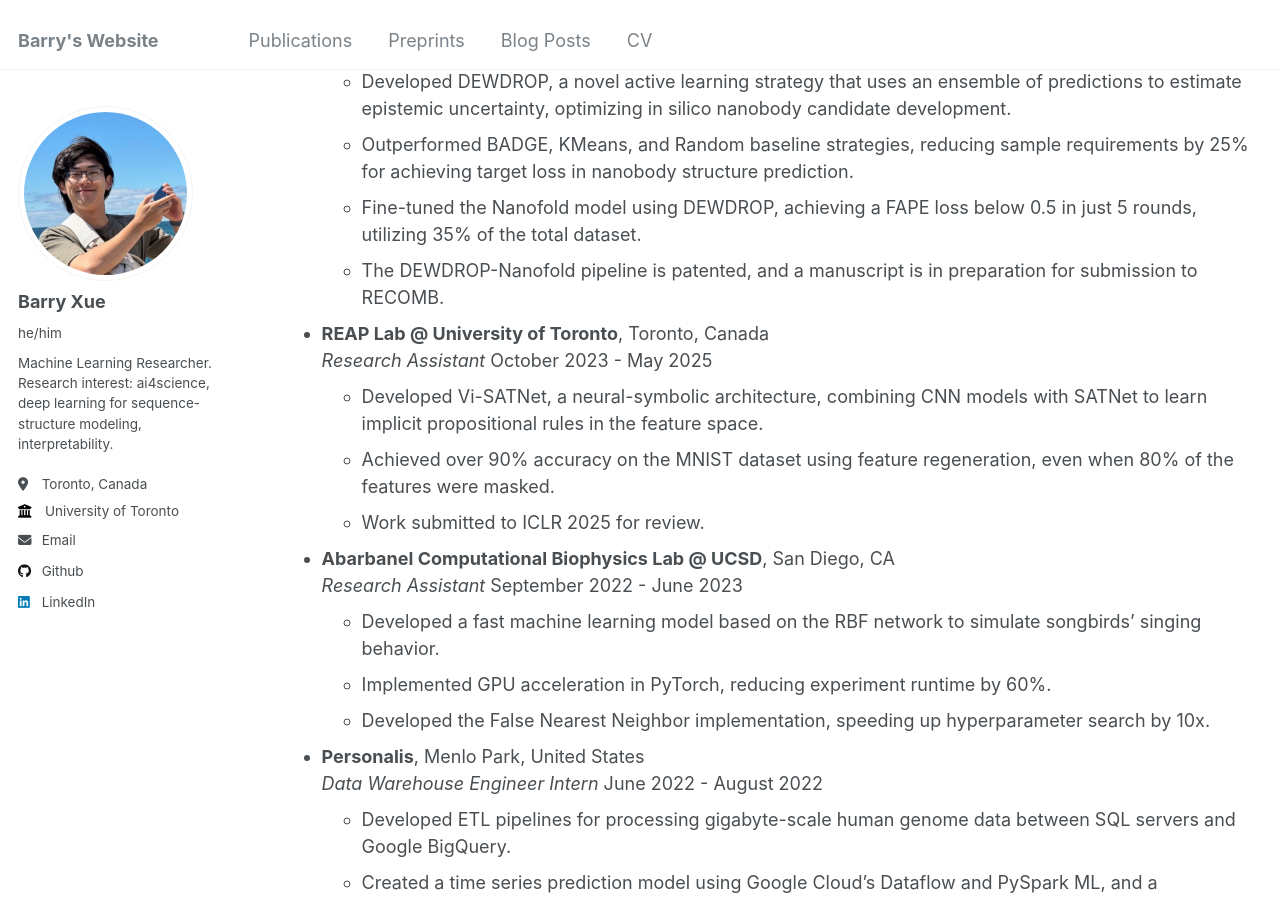
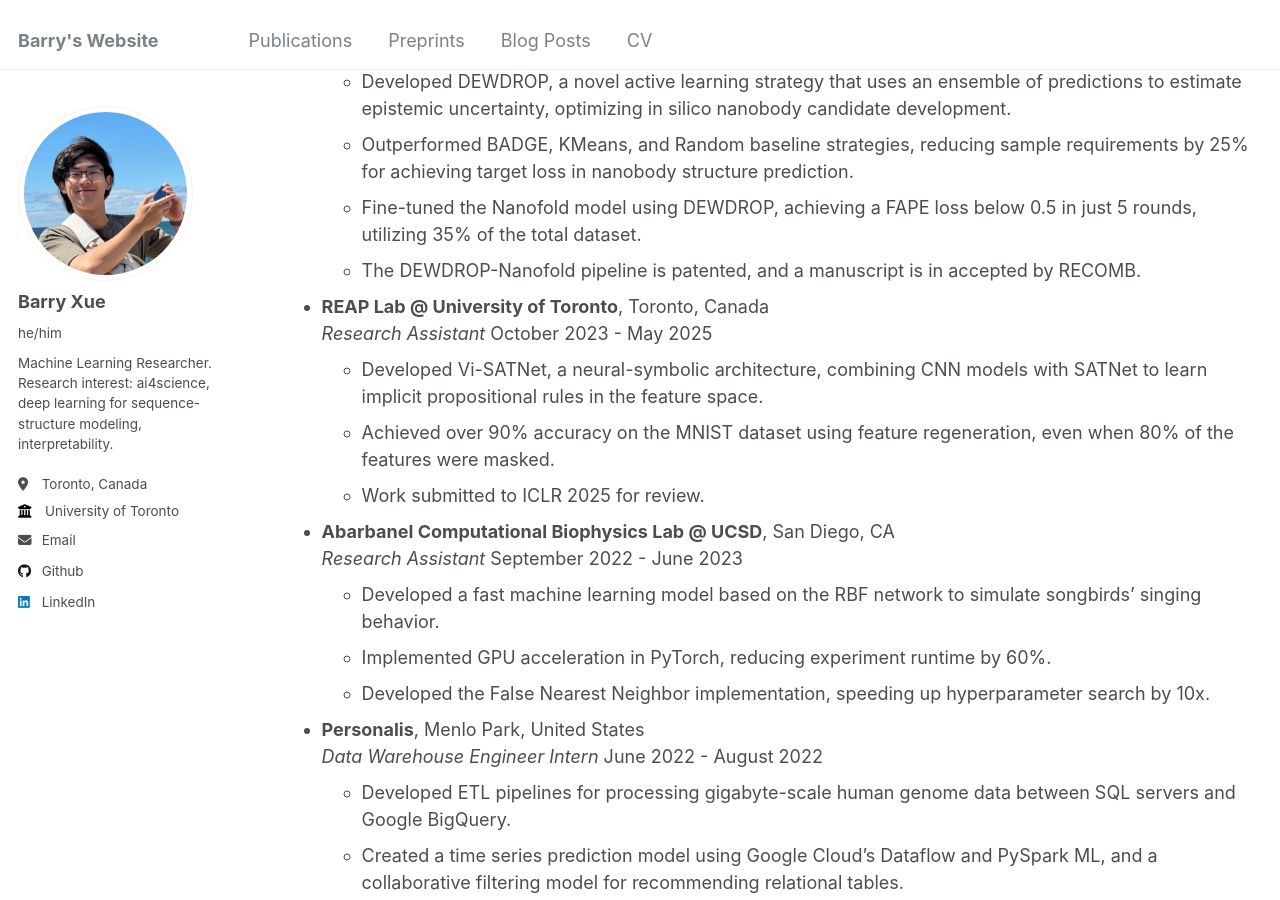
Before and after one commit to Barry0121/Barry0121.github.io, a Jekyll site: the page built from _pages/cv.md, in a window 1280 px wide and 900 px high, scrolled down 921 px. Built offline with Jekyll 4.4.1, drawn with Linux system fonts in a browser that asks for light colours.

```diff
--- a/_pages/cv.md
+++ b/_pages/cv.md
@@ -41,7 +41,7 @@ redirect_from:
   - Developed DEWDROP, a novel active learning strategy that uses an ensemble of predictions to estimate epistemic uncertainty, optimizing in silico nanobody candidate development.
   - Outperformed BADGE, KMeans, and Random baseline strategies, reducing sample requirements by 25% for achieving target loss in nanobody structure prediction.
   - Fine-tuned the Nanofold model using DEWDROP, achieving a FAPE loss below 0.5 in just 5 rounds, utilizing 35% of the total dataset.
-  - The DEWDROP-Nanofold pipeline is patented, and a manuscript is in preparation for submission to RECOMB.
+  - The DEWDROP-Nanofold pipeline is patented, and a manuscript is in accepted by RECOMB.
 
 - **REAP Lab @ University of Toronto**, Toronto, Canada\
   *Research Assistant*
```
Also changed, not shown: _publications/DEWDROP.md (+3 -3 lines).
